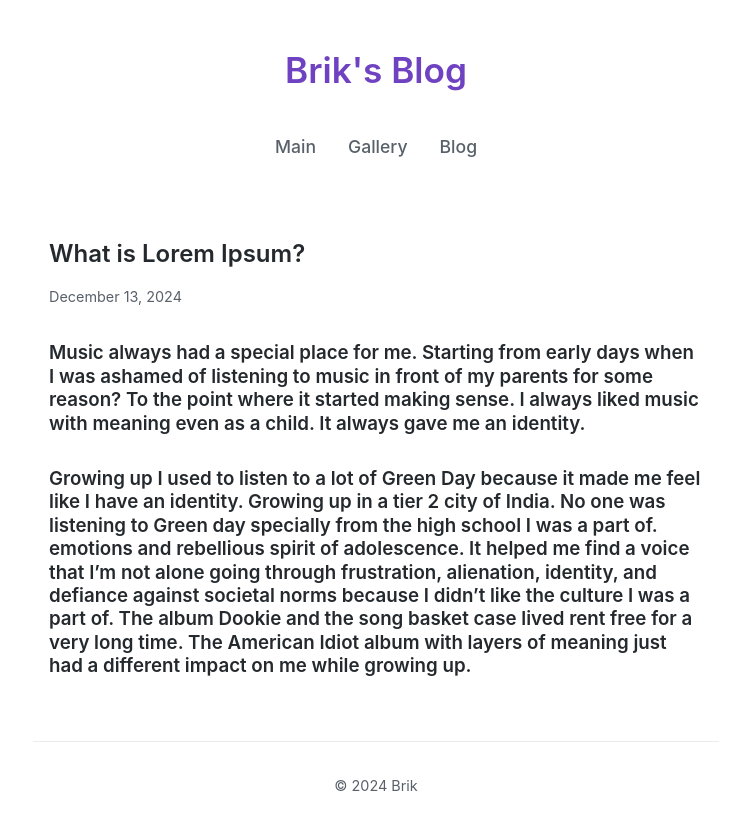
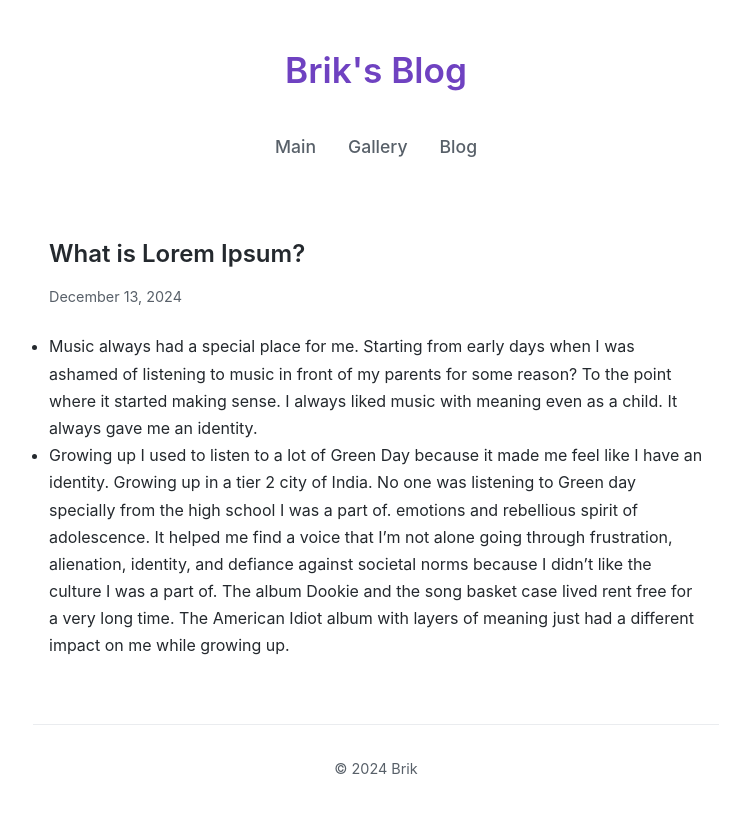
Before and after one commit to brikjr/blogs, a Jekyll site: the page built from _posts/2024-12-13-what-is-lorem-ipsum?.md, in a window 1280 px wide. Shown: the top 830 px of the page, without its empty margins (264-1014 px from the left). Built offline with Jekyll 4.4.1, drawn with Linux system fonts in a browser that asks for light colours.

```diff
--- a/_posts/2024-12-13-what-is-lorem-ipsum?.md
+++ b/_posts/2024-12-13-what-is-lorem-ipsum?.md
@@ -4,6 +4,6 @@ title: What is Lorem Ipsum?
 date: '2024-12-13'
 ---
 
-### Music always had a special place for me. Starting from early days when I was ashamed of listening to music in front of my parents for some reason? To the point where it started making sense. I always liked music with meaning even as a child. It always gave me an identity.
+- Music always had a special place for me. Starting from early days when I was ashamed of listening to music in front of my parents for some reason? To the point where it started making sense. I always liked music with meaning even as a child. It always gave me an identity.
 
-### Growing up I used to listen to a lot of Green Day because it made me feel like I have an identity. Growing up in a tier 2 city of India. No one was listening to Green day specially from the high school I was a part of. emotions and rebellious spirit of adolescence. It helped me find a voice that I'm not alone going through frustration, alienation, identity, and defiance against societal norms because I didn't like the culture I was a part of. The album Dookie and the song basket case lived rent free for a very long time. The American Idiot album with layers of meaning just had a different impact on me while growing up.
+- Growing up I used to listen to a lot of Green Day because it made me feel like I have an identity. Growing up in a tier 2 city of India. No one was listening to Green day specially from the high school I was a part of. emotions and rebellious spirit of adolescence. It helped me find a voice that I'm not alone going through frustration, alienation, identity, and defiance against societal norms because I didn't like the culture I was a part of. The album Dookie and the song basket case lived rent free for a very long time. The American Idiot album with layers of meaning just had a different impact on me while growing up.
```
